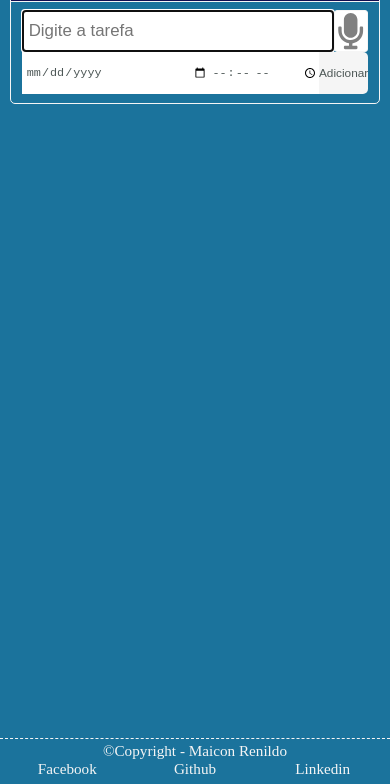
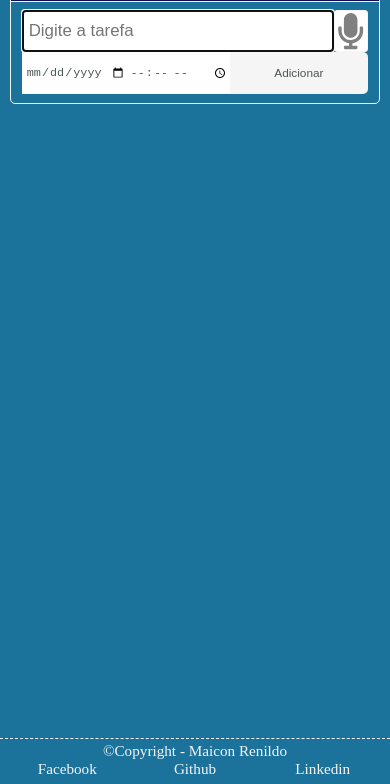
Before and after one commit to MaiconRenildo/Lista-de-Tarefas, a plain HTML site: page index.html in a window 390 px wide. Shown: the part 60-844 px from the top of the page. Drawn offline with Linux system fonts and the light colour scheme.

Commit message:
Update style.css

```diff
--- a/style.css
+++ b/style.css
@@ -217,7 +217,7 @@ footer{
 @media(max-width:480px){
   #subInput{
     display: grid;
-    grid-template-columns: 1fr 0.6fr 0.2fr;
+    grid-template-columns: 30% 30% 40%;
   }
   #data,
   #hora{
```
